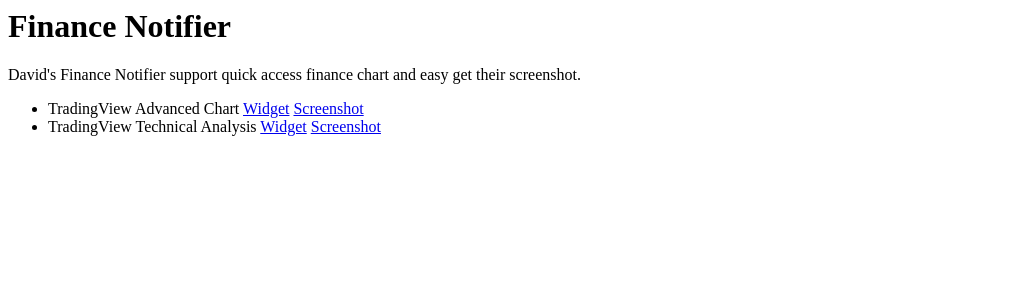
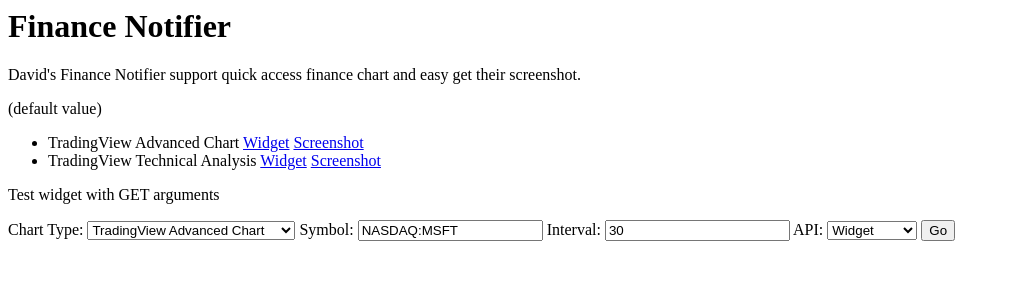
Before and after one commit to daviddwlee84/FinanceNotifier, a Flask app: page / in a window 1280 px wide. Shown: the top 300 px of the page, without its empty margins (0-1010 px from the left). Run offline with Flask 3, Linux system fonts and the light colour scheme.

Commit message:
Add form to construct GET request arguments

```diff
--- a/templates/index.html
+++ b/templates/index.html
@@ -9,9 +9,54 @@
     <body>
         <h1>Finance Notifier</h1>
         <p>David's Finance Notifier support quick access finance chart and easy get their screenshot.</p>
+
+        <p>(default value)</p>
+
         <ul>
             <li>TradingView Advanced Chart <a href="/widget/tradingview_advanced_chart" target="_blank">Widget</a> <a href="/screenshot/tradingview_advanced_chart" target="_blank">Screenshot</a></li>
             <li>TradingView Technical Analysis <a href="/widget/tradingview_technical_analysis" target="_blank">Widget</a> <a href="/screenshot/tradingview_technical_analysis" target="_blank">Screenshot</a></li>
         </ul>
+
+
+        <p>Test widget with GET arguments</p>
+
+        <form id="Widget">
+            <label>Chart Type:</label>
+            <select name="widget" id="widget">
+                <option value="tradingview_advanced_chart">TradingView Advanced Chart</option>
+                <option value="tradingview_technical_analysis">TradingView Technical Analysis</option>
+            </select>
+            <label>Symbol:</label>
+            <input type="text" id="symbol" placeholder="Symbol" value="NASDAQ:MSFT">
+            <label>Interval:</label>
+            <input type="text" id="interval" placeholder="Interval" value="30">
+            <label>API:</label>
+            <select name="API" id="API">
+                <option value="widget">Widget</option>
+                <option value="screenshot">Screenshot</option>
+            </select>
+            <button type="button" onclick="constructURL()">Go</button>
+        </form>
+
+        <script>
+            function constructURL() {
+                // Get the input text value
+                const symbol = document.getElementById('symbol').value;
+                const interval = document.getElementById('interval').value;
+                const api = document.getElementById('API').value;
+                const widget = document.getElementById('widget').value;
+                // Base URL for the GET request
+                const baseURL = `/${api}/${widget}`;
+
+                // Combine the input text value and parameters to construct the URL
+                const constructedURL = `${baseURL}?symbol=${encodeURIComponent(symbol)}&interval=${encodeURIComponent(interval)}`;
+
+                // Redirect the user to the constructed URL
+                // window.location.href = constructedURL;
+
+                window.open(constructedURL, '_blank');
+            }
+        </script>
+
     </body>
 </html>
```
